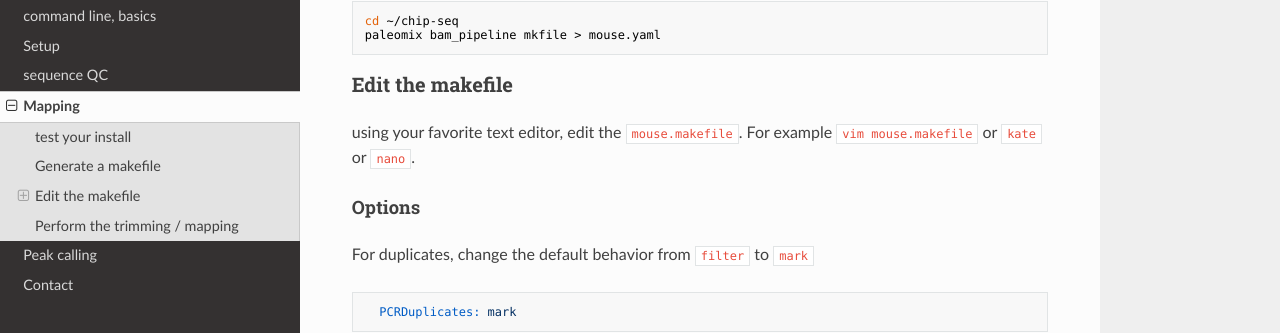
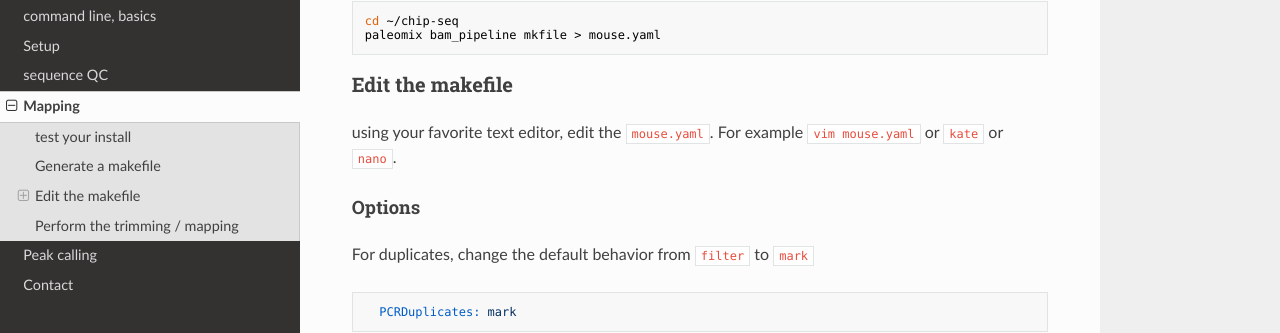
Before and after one commit to ginolhac/chip-seq, an MkDocs documentation site: the page built from docs/mapping.md, in a window 1280 px wide and 900 px high, scrolled down 923 px. Shown: the part 133-466 px from the top of the window. Built offline with MkDocs 1.6.1, drawn with Linux system fonts in a browser that asks for light colours; nearby versions of some CDN libraries; old or Windows-style settings are respelled for this version of MkDocs.

Commit message:
wrong filename

```diff
--- a/docs/mapping.md
+++ b/docs/mapping.md
@@ -47,7 +47,7 @@ paleomix bam_pipeline mkfile > mouse.yaml
 
 ### Edit the makefile
 
-using your favorite text editor, edit the `mouse.makefile`. For example `vim mouse.makefile` or `kate` or `nano`.
+using your favorite text editor, edit the `mouse.yaml`. For example `vim mouse.yaml` or `kate` or `nano`.
 
 #### Options
 
```
Also changed, not shown: other parts of docs/mapping.md (+1 -1 lines).
